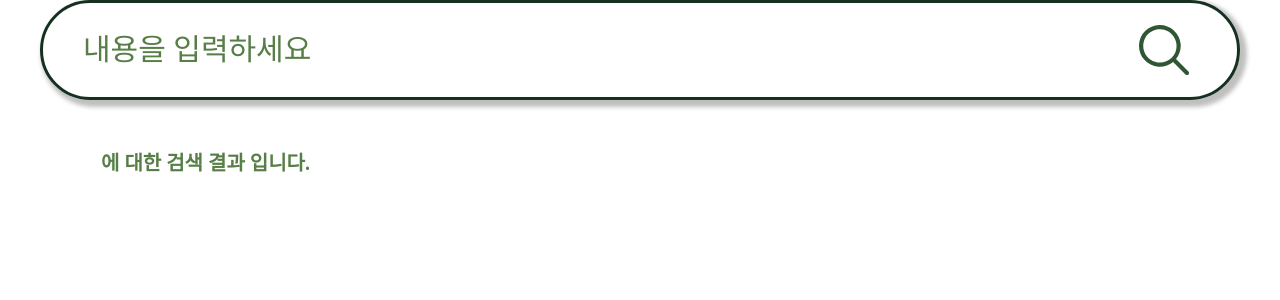
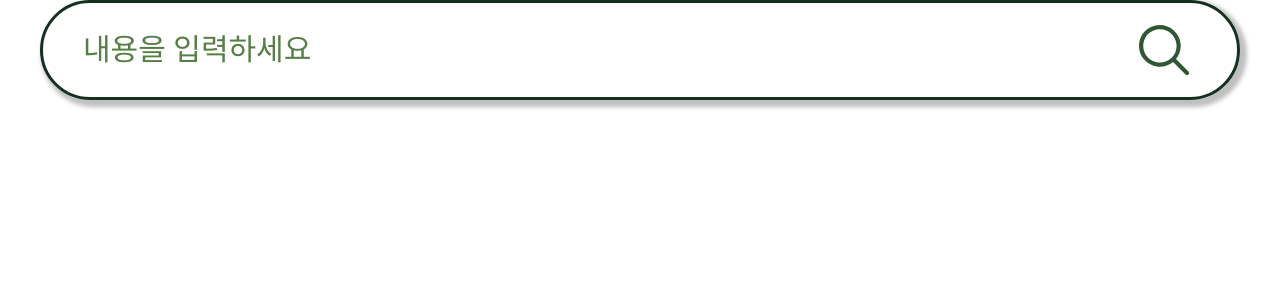
Before and after one commit to TacoSrirachaStudy/book-search-ts, a React (Vite) app: page / in a window 1280 px wide. Shown: the top 300 px of the page. Built offline with nearby package versions, Linux system fonts and the light colour scheme; a web font is replaced by a local one.

Commit message:
[ design ] 검색 결과가 있을 때에만 나타나도록 설정

```diff
--- a/src/pages/Search/components/SearchWrapper.tsx
+++ b/src/pages/Search/components/SearchWrapper.tsx
@@ -19,9 +19,11 @@ export default function SearchWrapper(props: WrapperProp) {
         <SerachInput userInput={userInput} setUserInput={setUserInput} />
         <SearchButton userInput={userInput} setConfirmValue={setConfirmValue} />
       </Container>
-      <Result>
-        <SearchResult>{confirmValue}</SearchResult> 에 대한 검색 결과 입니다.
-      </Result>
+      {confirmValue && (
+        <Result>
+          <SearchResult>{confirmValue}</SearchResult> 에 대한 검색 결과 입니다.
+        </Result>
+      )}
     </Wrapper>
   );
 }
```
